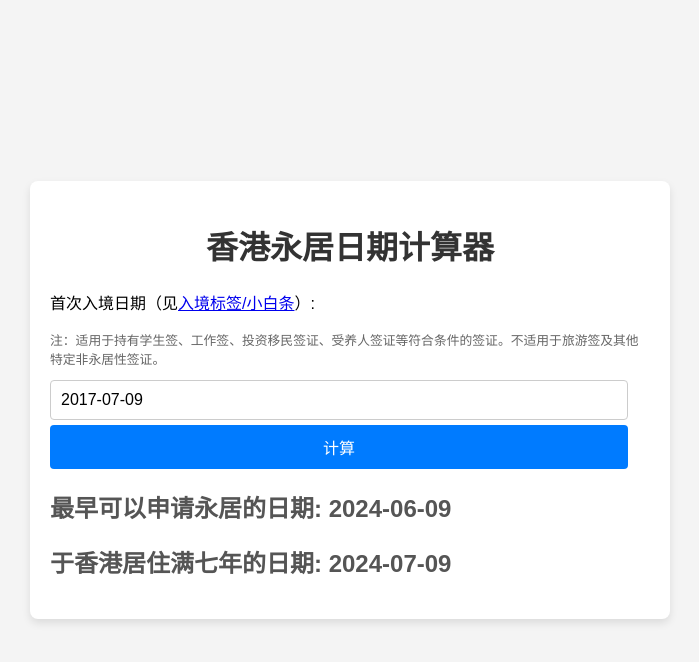
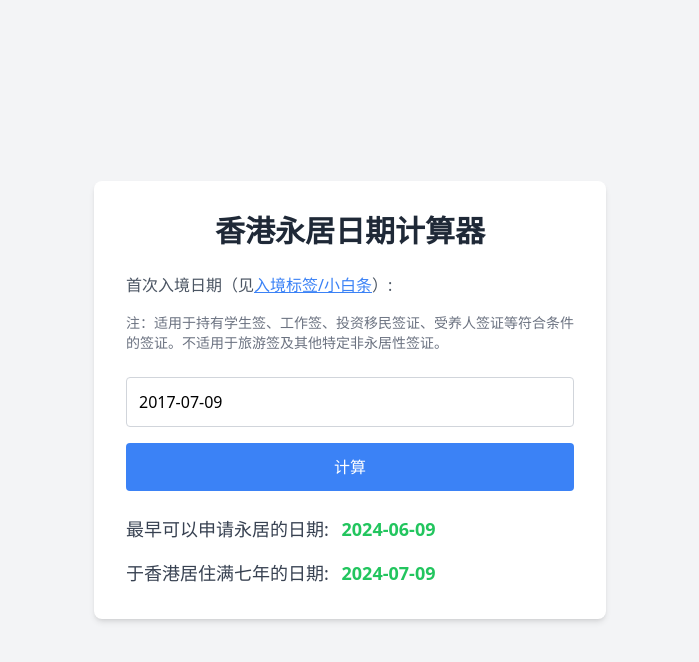
Before and after one commit to atom-im/7years, a plain HTML site: page index.html in a window 1280 px wide. Both pictures are taken after a click on the button "计算". Shown: the whole page, without its empty margins (290-989 px from the left). Drawn offline with nearby package versions, Linux system fonts and the light colour scheme.

Commit message:
Update index.html

```diff
--- a/index.html
+++ b/index.html
@@ -8,108 +8,38 @@
     <link rel="shortcut icon" type="image/x-icon" href="https://www.gov.hk/favicon.ico" />
     <title>香港永居日期计算器</title>
     <link rel="stylesheet" href="https://cdn.jsdelivr.net/npm/flatpickr/dist/flatpickr.min.css">
-    <style>
-        body {
-            font-family: Arial, sans-serif;
-            margin: 0;
-            padding: 0;
-            background-color: #f4f4f4;
-            display: flex;
-            justify-content: center;
-            align-items: center;
-            min-height: 100vh;
-        }
-
-        .container {
-            width: 90%;
-            max-width: 600px;
-            background: white;
-            padding: 20px;
-            box-shadow: 0 4px 8px rgba(0,0,0,0.1);
-            border-radius: 8px;
-        }
-
-        h1 {
-            color: #333;
-            text-align: center;
-        }
-
-        input, button {
-            width: calc(100% - 22px);
-            padding: 10px;
-            margin: 5px 0;
-            display: block;
-            box-sizing: border-box;
-            border: 1px solid #ccc;
-            border-radius: 4px;
-            font-size: 16px; /* Adjusted for better readability */
-        }
-
-        button {
-            background-color: #007BFF;
-            color: white;
-            border: none;
-            cursor: pointer;
-            transition: background-color 0.3s;
-        }
-
-        button:hover {
-            background-color: #0056b3;
-        }
-
-        h2 {
-            color: #555;
-            margin-top: 20px;
-        }
-
-        .footnote {
-            font-size: 0.8em;
-            color: #666;
-            margin-top: 5px;
-        }
-
-        @media (max-width: 768px) {
-            body {
-                background-color: white;
-            }
-
-            .container {
-                width: 100%;
-                box-shadow: none;
-                border-radius: 0;
-                padding: 20px 10px;
-            }
-
-            input, button {
-                width: 100%;
-                padding: 15px;
-                font-size: 18px;
-            }
-        }
-    </style>
+    <script src="https://cdn.tailwindcss.com"></script>
 </head>
-<body>
-    <div class="container">
-        <h1>香港永居日期计算器</h1>
-        <p>首次入境日期（见<a href="https://www.immd.gov.hk/hks/useful_information/visit-transit/endorsement-samples.html" target="_blank">入境标签/小白条</a>）:</p>
-        <p class="footnote">注：适用于持有学生签、工作签、投资移民签证、受养人签证等符合条件的签证。不适用于旅游签及其他特定非永居性签证。</p>
-        <input type="text" id="inputDate">
-        <button onclick="addDays()">计算</button>
-        <h2>最早可以申请永居的日期: <span id="earliestDate"></span></h2>
-        <h2>于香港居住满七年的日期: <span id="sevenYearDate"></span></h2>
+<body class="bg-gray-100 flex items-center justify-center min-h-screen p-4">
+    <div class="bg-white p-8 rounded-lg shadow-md w-full max-w-lg">
+        <h1 class="text-3xl font-bold text-center text-gray-800 mb-6">香港永居日期计算器</h1>
+        <p class="text-gray-600 mb-4">首次入境日期（见<a href="https://www.immd.gov.hk/hks/useful_information/visit-transit/endorsement-samples.html" target="_blank" class="text-blue-500 underline">入境标签/小白条</a>）:</p>
+        <p class="text-sm text-gray-500 mb-6">注：适用于持有学生签、工作签、投资移民签证、受养人签证等符合条件的签证。不适用于旅游签及其他特定非永居性签证。</p>
+        <input type="text" id="inputDate" class="w-full p-3 border border-gray-300 rounded mb-4" placeholder="请选择日期">
+        <button onclick="addDays()" class="w-full p-3 bg-blue-500 text-white rounded hover:bg-blue-700 transition">计算</button>
+        <div class="mt-6 space-y-4">
+            <div class="text-lg text-gray-700">
+                <span class="block md:inline">最早可以申请永居的日期:</span>
+                <span id="earliestDate" class="block md:inline font-semibold md:ml-2"></span>
+            </div>
+            <div class="text-lg text-gray-700">
+                <span class="block md:inline">于香港居住满七年的日期:</span>
+                <span id="sevenYearDate" class="block md:inline font-semibold md:ml-2"></span>
+            </div>
+        </div>
     </div>
 
     <script src="https://cdn.jsdelivr.net/npm/flatpickr"></script>
     <script src="https://cdn.jsdelivr.net/npm/flatpickr/dist/l10n/zh.js"></script>
     <script>
         document.addEventListener('DOMContentLoaded', function() {
-            // 获取当前UTC日期和时间
+            // Get the current UTC date
             const todayUTC = new Date(Date.UTC(new Date().getFullYear(), new Date().getMonth(), new Date().getDate()));
             todayUTC.setUTCDate(todayUTC.getUTCDate() - 2557);
 
             flatpickr("#inputDate", {
-                locale: "zh", // 中文界面
-                defaultDate: todayUTC // 使用计算后的UTC日期作为默认日期
+                locale: "zh", // Chinese interface
+                defaultDate: todayUTC // Use the calculated UTC date as the default date
             });
         });
 
@@ -135,8 +65,25 @@
             sevenYearDate.setUTCDate(sevenYearDate.getUTCDate() + sevenYearDays);
             const formattedSevenYearDate = sevenYearDate.toISOString().split('T')[0];
             document.getElementById('sevenYearDate').textContent = formattedSevenYearDate;
+
+            // Get today's date in UTC
+            const today = new Date();
+            const todayUTC = new Date(Date.UTC(today.getFullYear(), today.getMonth(), today.getDate()));
+
+            // Check if the earliest date is today or earlier
+            if (new Date(earliestDate) <= todayUTC) {
+                document.getElementById('earliestDate').classList.add('text-green-500', 'font-bold');
+            } else {
+                document.getElementById('earliestDate').classList.remove('text-green-500', 'font-bold');
+            }
+
+            // Check if the seven year date is today or earlier
+            if (new Date(formattedSevenYearDate) <= todayUTC) {
+                document.getElementById('sevenYearDate').classList.add('text-green-500', 'font-bold');
+            } else {
+                document.getElementById('sevenYearDate').classList.remove('text-green-500', 'font-bold');
+            }
         }
-
     </script>
 </body>
 </html>
```
